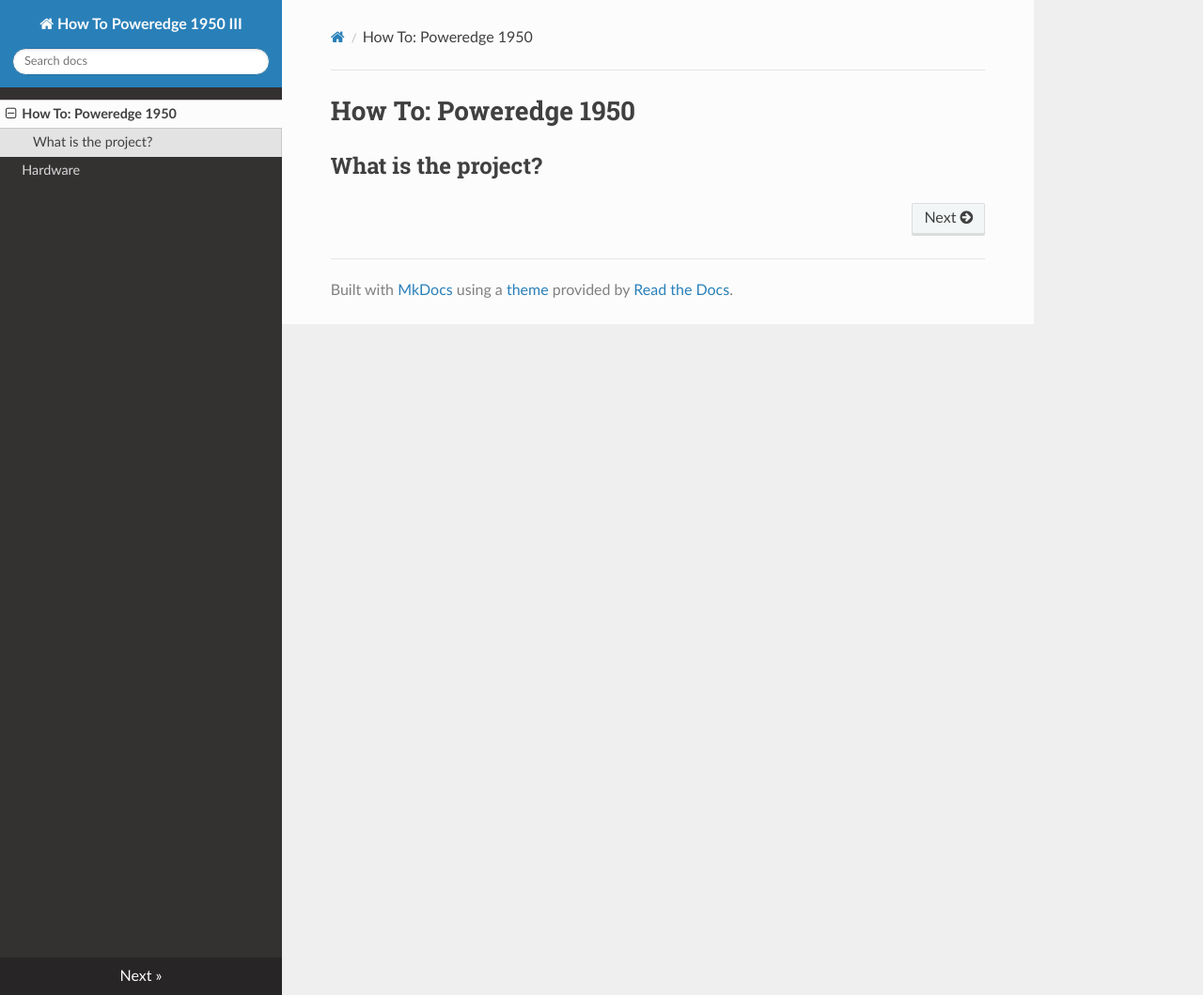
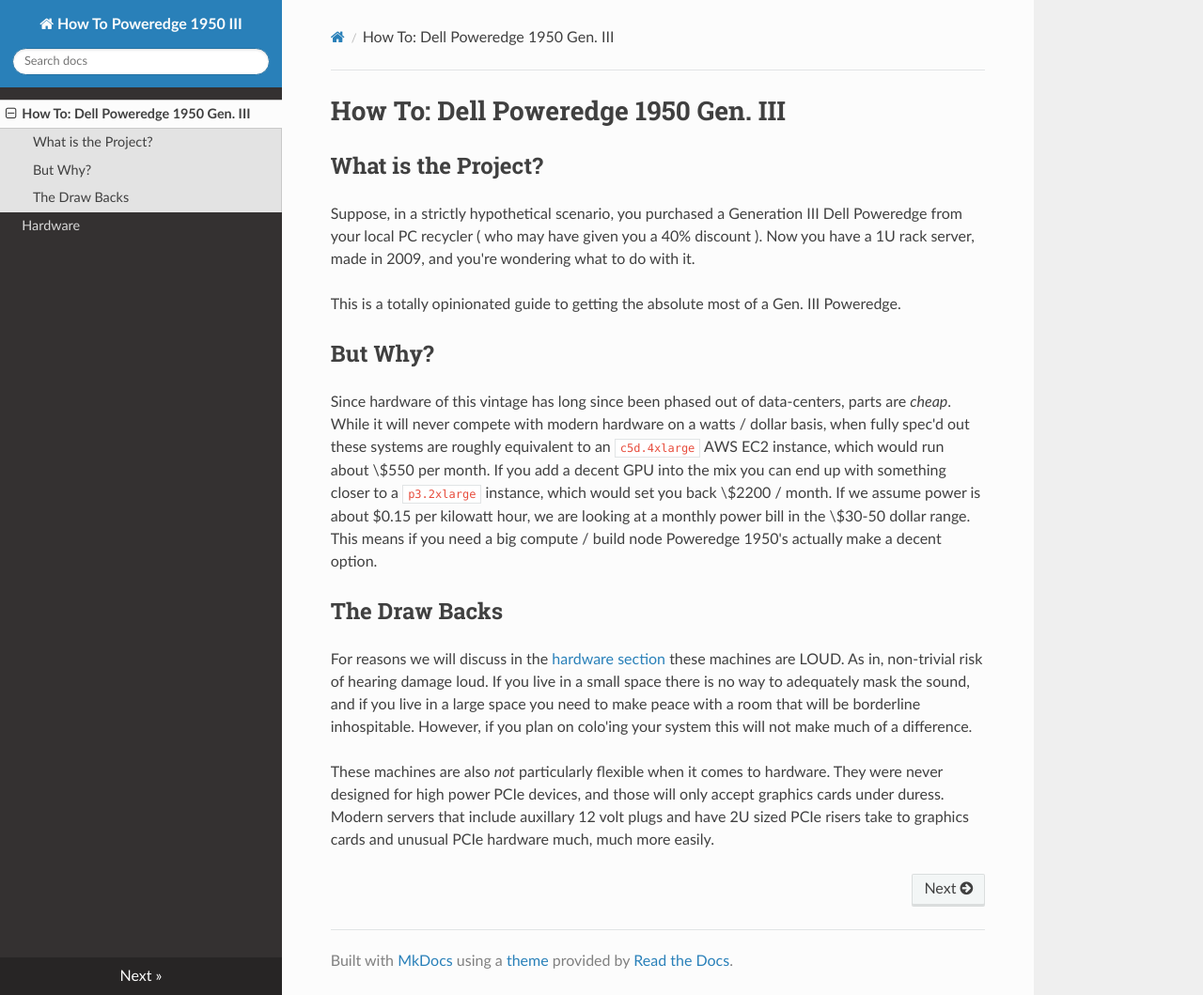
Before and after one commit to SashaNullptr/How-To-Poweredge-1950-III, an MkDocs documentation site: the page built from docs/index.md, in a window 1280 px wide and 1059 px high. Shown: the whole window at 94% size. Built offline with MkDocs 1.6.1, drawn with Linux system fonts in a browser that asks for light colours; nearby versions of some CDN libraries.

Commit message:
Wrote cursory overview section.

```diff
--- a/docs/index.md
+++ b/docs/index.md
@@ -1,3 +1,35 @@
-# How To: Poweredge 1950
+# How To: Dell Poweredge 1950 Gen. III
 
-## What is the project?
+## What is the Project?
+
+Suppose, in a strictly hypothetical scenario, you purchased a Generation III Dell Poweredge
+from your local PC recycler ( who may have given you a 40% discount ). Now you have
+a 1U rack server, made in 2009, and you're wondering what to do with it.
+
+This is a totally opinionated guide to getting the absolute most of a Gen. III Poweredge.
+
+## But Why?
+
+Since hardware of this vintage has long since been phased out of data-centers,
+parts are *cheap*. While it will never compete with modern hardware
+on a watts / dollar basis, when fully spec'd out these systems are roughly equivalent to
+an `c5d.4xlarge` AWS EC2 instance, which would run about \$550 per month. If you add
+a decent GPU into the mix you can end up with something closer to a `p3.2xlarge`
+instance, which would set you back \$2200 / month. If we assume power is about
+$0.15 per kilowatt hour, we are looking at a monthly power bill in the \$30-50 dollar range.
+This means if you need a big compute / build node Poweredge 1950's actually make
+a decent option.
+
+## The Draw Backs
+
+For reasons we will discuss in the [hardware section](hardware.md) these machines
+are LOUD. As in, non-trivial risk of hearing damage loud. If you live in a small
+space there is no way to adequately mask the sound, and if you live in a large
+space you need to make peace with a room that will be borderline inhospitable.
+However, if you plan on colo'ing your system this will not make much of a difference.
+
+These machines are also *not* particularly flexible when it comes to hardware. They
+were never designed for high power PCIe devices, and those will only accept graphics
+cards under duress. Modern servers that include auxillary 12 volt plugs and have
+2U sized PCIe risers take to graphics cards and unusual PCIe hardware much, much
+more easily.
```
